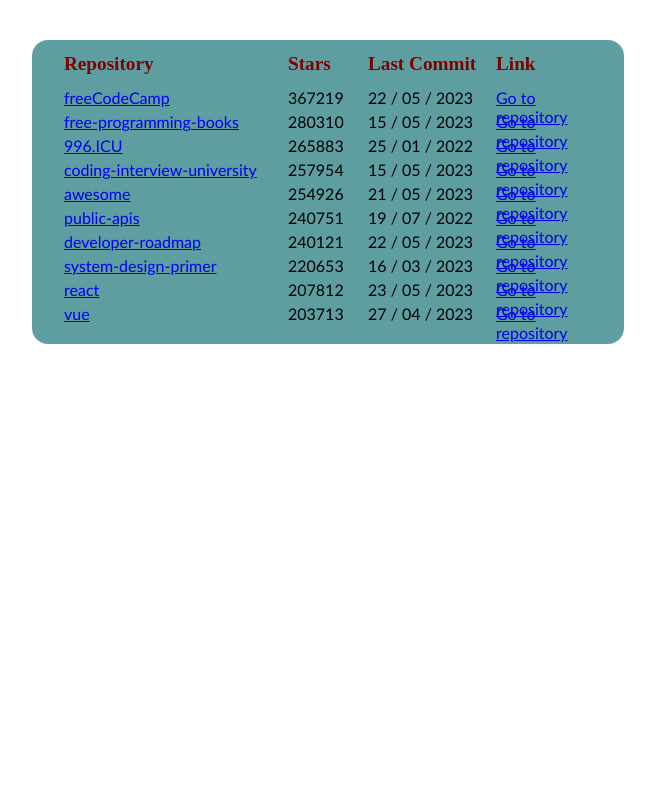
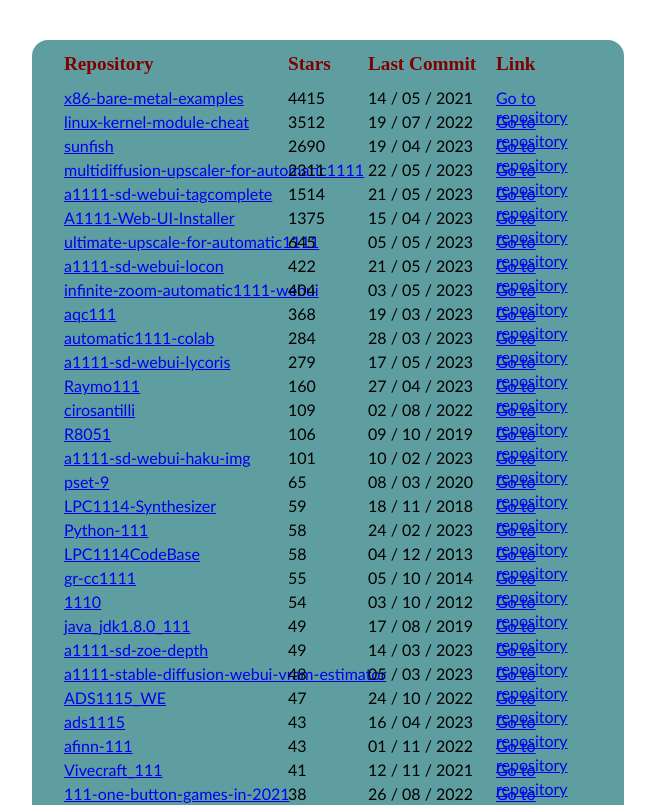
Before and after one commit to uchenick55/github-repository-search, a React (Create React App) app: page / in a window 1280 px wide. Shown: the top 805 px of the page, without its empty margins (312-967 px from the left). Built offline with nearby package versions, Linux system fonts and the light colour scheme.

Commit message:
отрисовался так же поисковый запрос с уточнениями не null

```diff
--- a/src/App.tsx
+++ b/src/App.tsx
@@ -5,7 +5,7 @@
 import {connect} from "react-redux";
 import {initialisedAppThunkCreator} from "./redux/app-reducer";
 import Preloader from "./components/common/Preloader/Preloader";
-import {HashRouter, Route, Routes} from "react-router-dom";
+import {HashRouter} from "react-router-dom";
 
 const App: React.FC<mapStateToPropsType & mapDispatchToPropsType> = (
     {initialisedAppThunkCreator, initialisedApp}) => {
--- a/src/components/Github/GitHubCOM.tsx
+++ b/src/components/Github/GitHubCOM.tsx
@@ -1,4 +1,4 @@
-import {MyRepositoriesDataType} from "../../redux/github-reducer";
+import {MyRepositoriesDataType, SearchResultDataType} from "../../redux/github-reducer";
 import React from "react";
 import RepositoryItem from "./RepositoryItem";
 import с from "./RenderRepositories.module.css"
@@ -7,14 +7,15 @@
 
 export type GitHubCOMType = {
     MyRepositoriesData: MyRepositoriesDataType, // автополучение типа входящих данных моих репозиториев
+    SearchResultData: SearchResultDataType
 }
-const GitHubCOM: React.FC<GitHubCOMType> = ({MyRepositoriesData}) => {
+const GitHubCOM: React.FC<GitHubCOMType> = ({MyRepositoriesData, SearchResultData}) => {
 
     return <div className={с.ToCenter}> {/*  центруем*/}
 
         <RenderSearchField/> {/*отрисовка поля поиска */}
 
-        <RenderRepositories MyRepositoriesData={MyRepositoriesData}/> {/*отрисовка списка репозиториев*/}
+        <RenderRepositories MyRepositoriesData={MyRepositoriesData} SearchResultData={SearchResultData} /> {/*отрисовка списка репозиториев*/}
 
     </div>
 }
--- a/src/components/Github/GithubContainer.tsx
+++ b/src/components/Github/GithubContainer.tsx
@@ -1,12 +1,11 @@
 import React from "react";
 import {GlobalStateType} from "../../redux/store-redux";
 import {connect} from "react-redux";
-import {initialisedAppThunkCreator} from "../../redux/app-reducer";
 import GitHubCOM from "./GitHubCOM";
 
 const GitHubContainer:React.FC<mapStateToPropsType & mapDispatchToPropsType> = ({MyRepositoriesData, SearchResultData}) => {
     return <div>
-        <GitHubCOM MyRepositoriesData={MyRepositoriesData}/>
+        <GitHubCOM MyRepositoriesData={MyRepositoriesData} SearchResultData={SearchResultData}  />
     </div>
 }
 
--- a/src/components/Github/RenderRepositories.tsx
+++ b/src/components/Github/RenderRepositories.tsx
@@ -1,4 +1,4 @@
-import {MyRepositoriesDataType} from "../../redux/github-reducer";
+import {MyRepositoriesDataType, SearchResultDataType} from "../../redux/github-reducer";
 import React from "react";
 import с from "./RenderRepositories.module.css";
 import RepositoryItem from "./RepositoryItem";
@@ -6,8 +6,10 @@
 
 type RenderRepositoriesType = {
     MyRepositoriesData: MyRepositoriesDataType, // автополучение типа входящих данных моих репозиториев
+    SearchResultData: SearchResultDataType
+
 }
-const RenderRepositories: React.FC<RenderRepositoriesType> = ({MyRepositoriesData}) => {
+const RenderRepositories: React.FC<RenderRepositoriesType> = ({MyRepositoriesData, SearchResultData}) => {
     return <div className={с.RenderRepositories}>
         <div className={с.RepositoryItemHeaderCommon+ " " + с.PosAbs}>
             <div className={с.RepositoryItemNameHeader + " " + с.PosAbs}>Repository</div>
@@ -16,10 +18,13 @@
             <div className={с.RepositoryItemLinkHeader+ " " + с.PosAbs}>Link</div>
         </div>
 
-        {MyRepositoriesData.map(m=>{
+        {SearchResultData.map(m=>{
             return <RepositoryItem
                 key = {m.id} RepositoryName = {m.name} stars = {m.stargazers.totalCount}
-                LastCommit={m.defaultBranchRef.target.committedDate} Link={m.url} id={m.id}
+                LastCommit={
+                    m.defaultBranchRef &&
+                    m.defaultBranchRef.target.committedDate}
+                Link={m.url} id={m.id}
             />
 
         })}
--- a/src/components/Github/RepositoryItem.tsx
+++ b/src/components/Github/RepositoryItem.tsx
@@ -6,12 +6,12 @@
 type RepositoryItemType = {
     RepositoryName:string
     stars: number
-    LastCommit:string
+    LastCommit:string | null
     Link: string
     id: string
 }
 const RepositoryItem:React.FC<RepositoryItemType> = ({RepositoryName, stars, LastCommit, Link, id})=>{
-    const LocalDate:DataReturn2Type = GetDate(LastCommit)
+    const LocalDate:DataReturn2Type = GetDate(LastCommit? LastCommit:"")
     return <div className={с.RepositoryItemCommon}>
         <NavLink to={`/${id}`}>
             <div className={с.RepositoryItemName + " " + с.PosRelative}>{RepositoryName}</div> {/*имя*/}
--- a/src/redux/github-reducer.ts
+++ b/src/redux/github-reducer.ts
@@ -1359,7 +1359,7 @@
 
 }
 export type MyRepositoriesDataType = typeof initialState.MyRepositoriesData
-
+export type SearchResultDataType = typeof initialState.SearchResultData
 
 let githubReducer = (state: initialStateType = initialState, action: GithubActionTypes): initialStateType => {//редьюсер инициализации приложения
     let stateCopy: initialStateType; // объявлениечасти части стейта до изменения редьюсером
```
